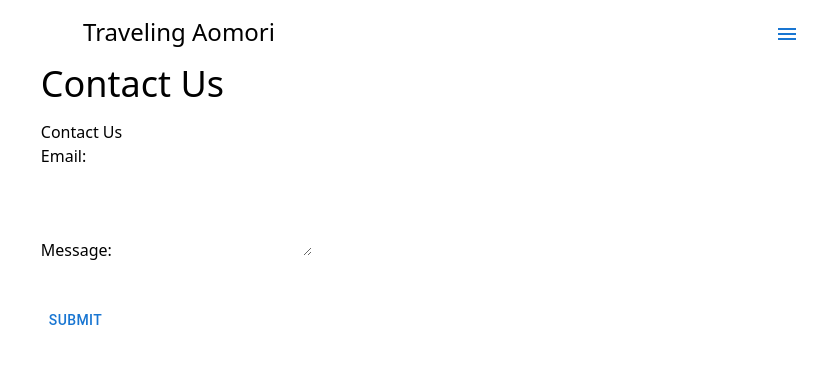
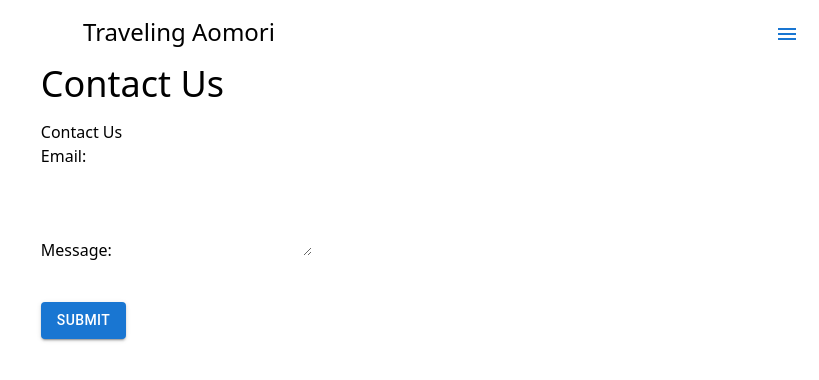
Before and after one commit to harucoffee/resarch_giude, a Next.js app: page /contact in a window 1280 px wide. Shown: the top 380 px of the page, without its empty margins (461-1280 px from the left). Built offline with nearby package versions, Linux system fonts and the light colour scheme.

Commit message:
style: 送信ボタンのタイプを変更

```diff
--- a/app/components/ContactForm.tsx
+++ b/app/components/ContactForm.tsx
@@ -37,7 +37,7 @@
                         required
                     />
                 </div>
-                <Button type="submit">Submit</Button>
+                <Button variant="contained" type="submit" >Submit</Button>
             </form>
         </div>
     )
```
